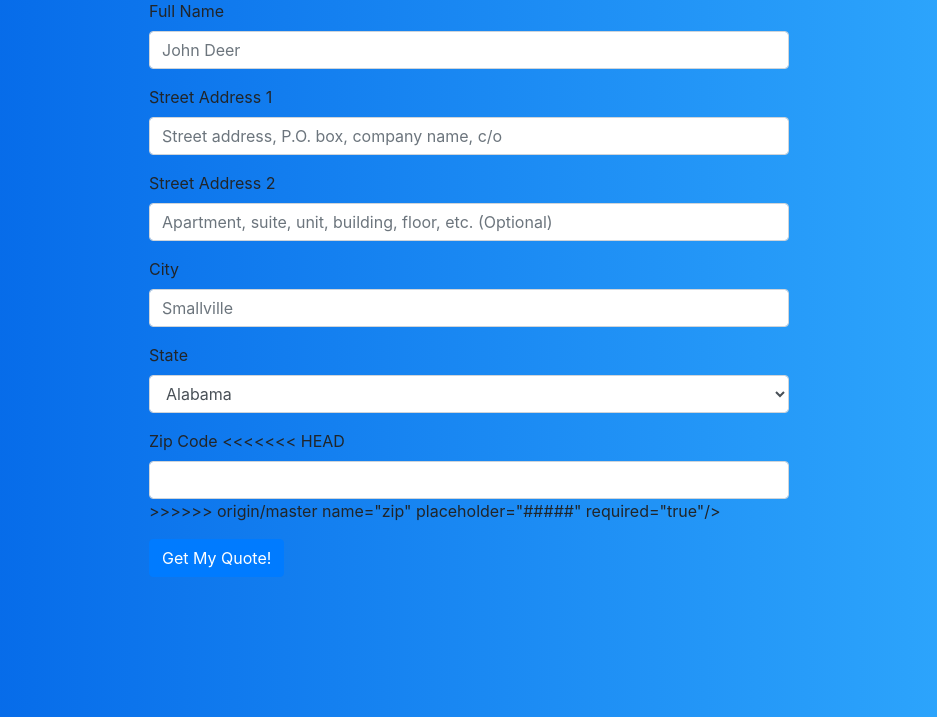
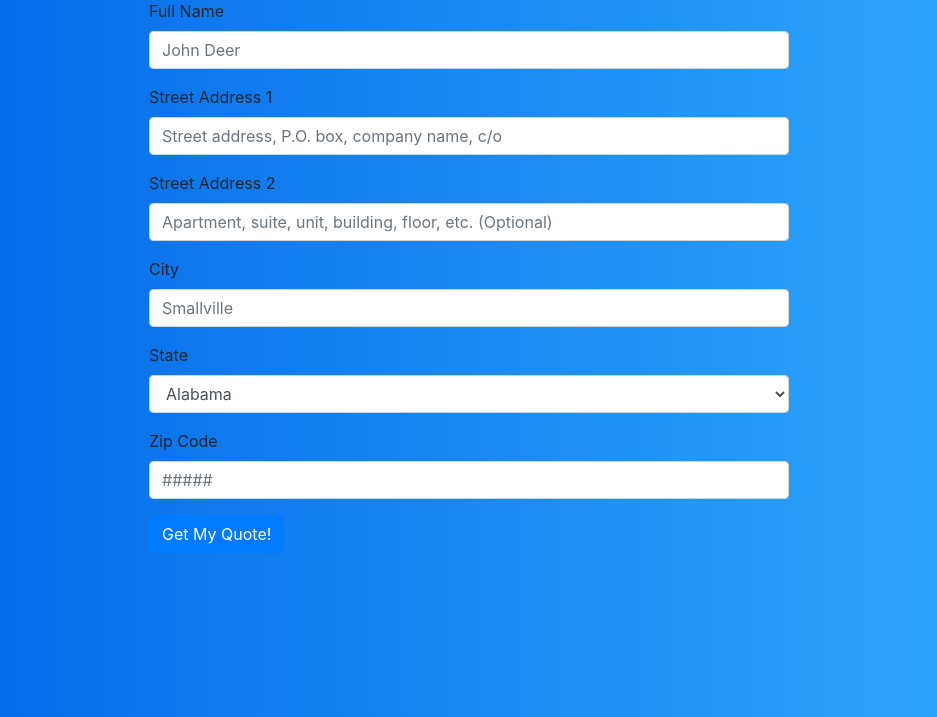
Before and after one commit to Cklewis/FuelPredict.github.io, a Python web app: template Templates/profile.html in a window 1280 px wide. Shown: the part 83-800 px from the top of the page, without its empty margins (171-1108 px from the left). Run offline with Jinja, Linux system fonts and the light colour scheme; the template is opened without the code that fills it, so the values that code supplies are empty; some libraries are stand-ins or nearby versions.

Commit message:
updated profile

```diff
--- a/Templates/profile.html
+++ b/Templates/profile.html
@@ -136,12 +136,7 @@
         <div class="form-group">
             <!-- Zip Code-->
             <label for="zip_id" class="control-label">Zip Code</label>
-<<<<<<< HEAD
-            <input type="text" minlength="5" maxlength="9" size=10 required title="5 to 9 characters" class="form-control" id="zip_id"
-=======
-            <input type="text" minlength="5" maxlength"9" size=10 required title="5 to 9 characters" class="form-control" id="zip_id"
->>>>>>> origin/master
-                name="zip" placeholder="#####" required="true"/>
+            <input type="text" minlength="5" maxlength="9" size=10 required title="5 to 9 characters" class="form-control" id="zip_id" name="zip" placeholder="#####" required="true"/>
 
            <!--  <input type="number" pattern=".{5,9}" required title="5 to 9 characters" class="form-control" id="zip_id"
                 name="zip" placeholder="#####" required="required" /> -->
```
